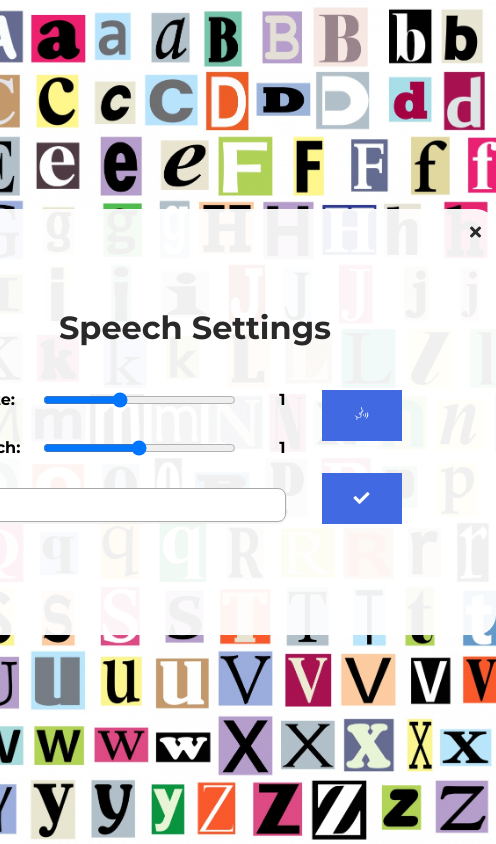
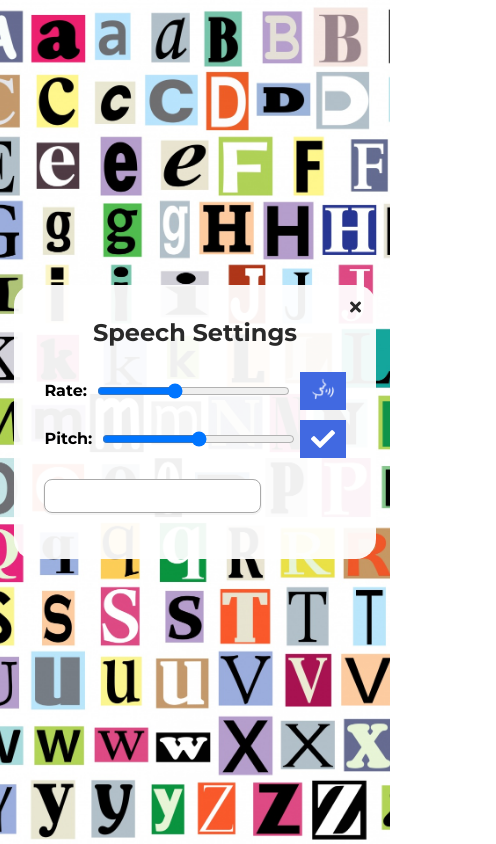
Before and after one commit to krzwier/spelling-tutor, a website: page index.html in a window 390 px wide. Both pictures are taken after a click on the button 195 px from the left and 557 px from the top of the page. Shown: the whole page, 496 px wide, since content can reach past the window. Drawn offline with Linux system fonts and the light colour scheme.

Commit message:
Style for mobile

```diff
--- a/css/styles.css
+++ b/css/styles.css
@@ -1,11 +1,9 @@
 body {
     display: flex;
-    /* flex-flow: column nowrap; */
     align-items: center;
     justify-content: center;
     height: 100vh;
     width: 100vw;
-    /* overflow: hidden; */
     font-family: "Montserrat";
     font-weight: bold;
     background: url(../img/letters.jpg) center no-repeat;
@@ -23,9 +21,7 @@ body {
     background-color: rgba(255, 255, 255, .94);
     border-radius: 20px;
     max-width: 90%;
-    padding: 75px 125px;
-    /* width: 600px;
-    height: 400px; */
+    padding: 30px;
 }
 
 .modal .modal-container {
@@ -34,7 +30,7 @@ body {
     justify-content: center;
     align-items: center;
     padding: 0;
-    margin: 20px;
+    /* margin: 30px; */
 }
 
 .modal .modal-x {
@@ -71,7 +67,7 @@ body {
 h1 {
     margin-top: 0;
     color: #292929;
-    font-size: 2rem;
+    font-size: 1.5rem;
     line-height: 1.5;
     text-align: center;
 }
@@ -79,7 +75,7 @@ h1 {
 p {
     margin: 0;
     color: #292929;
-    font-size: 1.5rem;
+    font-size: 1.2rem;
     line-height: 1.5;
     text-align: center;
 }
@@ -123,6 +119,8 @@ button:focus {
 #speech-settings {
     background-color: lightgray;
     color: #292929;
+    margin-top: 0;
+    width: 100%;
 }
 
 .two-wide {
@@ -239,28 +237,37 @@ button:focus {
 .settings form {
     display: flex;
     flex-flow: row nowrap;
+    justify-content: space-between;
+    align-items: start;
+    width: 100%;
+}
+
+.sliders {
+    width: 80%;
+    display: flex;
+    flex-flow: column nowrap;
     justify-content: start;
-    align-items: center;
+    align-items: flex-start;
 }
 
 .slider {
     display: flex;
     flex-flow: row nowrap;
-    justify-content: space-between;
-    align-items: flex-start;
+    justify-content: center;
+    align-items: center;
 }
 
 .slider label, .slider div {
     line-height: 48px;
 }
 
-.slider label {
+/* .slider label {
     width: 60px;
-}
+} */
 
 .slider div {
     text-align: right;
-    width: 40px;
+    /* width: 40px; */
 }
 
 .range {
@@ -268,19 +275,35 @@ button:focus {
 }
 
 .controls {
-    margin-left: 20px;
+    /* margin-left: 20px; */
     display: flex;
     flex-flow: column nowrap;
-    justify-content: center;
-    align-items: center;
+    justify-content: top;
+    align-items: right;
     padding: 0;
+    width: 15%;
+    border-left: 10px;
 
 }
 
-#play img {
-    width: 32px;
+#play, #ok {
+    margin: 5px 0 10px 0;
+    padding: 5px;
+    font-size: 24px;
+    height: 38px;
 }
 
+#ok {
+    margin: 0;
+}
+
+#play img {
+    height: 24px;
+}
+/*
+#ok {
+    width: 32px;
+} */
 
 
 select {
@@ -291,8 +314,8 @@ select {
     /* color: #444; */
     line-height: 2;
     padding: 0 10px;
-    width: 100%;
-    max-width: 100%;
+    width: 90%;
+
     box-sizing: border-box;
     margin: 16px 0;
     border: 1px solid #aaa;
--- a/index.html
+++ b/index.html
@@ -31,7 +31,7 @@
             <h1>Speech Settings</h1>
 
             <form>
-                <div>
+                <div class="sliders">
                     <div class="slider">
                         <label for="rate">Rate:</label>
                         <input class="range" type="range" min="0.5" max="2" low="0.5" high="0.5" value="1" step="0.1" id="rate">
--- a/js/script.js
+++ b/js/script.js
@@ -1,28 +1,57 @@
 /* SPELLING LISTS */
 
 const claireList = [
-    "collect",
-    "collection",
-    "express",
-    "expression",
-    "protect",
-    "protection",
-    "discuss",
-    "discussion",
-    "subtract",
-    "subtraction",
-    "select",
-    "selection",
-    "impress",
-    "impression",
-    "connect",
-    "connection",
-    "opress",
-    "opression",
-    "possess",
-    "possession",
-    "confess",
-    "confession"
+    "invent",
+    "invention",
+    "magic",
+    "magician",
+    "digest",
+    "digestion",
+    "suggest",
+    "suggestion",
+    "adopt",
+    "adoption",
+    "insert",
+    "insertion",
+    "desert",
+    "desertion",
+    "electric",
+    "eletrician",
+    "prevent",
+    "prevention",
+    "music",
+    "musician",
+    "clinic",
+    "clinician",
+    "distort",
+    "distortion"
+];
+
+const claireReadingList = [
+    "invent. She will invent a fantastic machine.",
+    "invention. The lightbulb was Thomas Edison's invention.",
+    "magic. The rabbit disappeared like magic.",
+    "magician. The magician pulled a rabbit out of a hat.",
+    "digest. Dogs do not digest fruit well.",
+    "digestion. Fiber aids in digestion.",
+    "suggest. I suggest that you work on your homework.",
+    "suggestion. He gave me a suggestion that helped me.",
+    "adopt. The couple is about to adopt a young boy.",
+    "adoption. Many dogs are up for adoption at the animal shelter.",
+    "insert. Please insert your credit card.",
+    "insertion. The writer made a last-minute insertion in the speech.",
+    "desert. Please don't desert me!",
+    "desertion. That soldier is charged with desertion of his post.",
+    "electric. It's electric. Boogie woogie woogie.",
+    "eletrician. The electrician's name was Jeffery.",
+    "prevent. The fence will prevent the chickens from escaping.",
+    "prevention. Masks can aide in the prevention of disease transmission.",
+    "music. I love to listen to banjo music.",
+    "musician. Hannah is an aspiring musician.",
+    "clinic. I went to the clinic to see a doctor.",
+    "clinician. The clinician gave her the results of her blood test.",
+    "distort. Don't distort the truth!",
+    "distortion. President Trump was frequently responsible for the distortion of information."
 ];
 
 const hannahList = [
@@ -54,113 +83,127 @@ const hannahList = [
     "z"
 ];
 
-
-
-const benList = [
-    "care",
-    "hair",
-    "part",
-    "fair",
-    "start",
-    "harm",
-    "rare",
-    "chair",
-    "spare",
-    "sharp",
-    "pair",
-    "stare",
-    "chart",
-    "dark",
-    "square",
-    "hare",
-    "pear",
-    "heart",
-    "shark",
-    "fare",
-    "bear",
-    "stair",
-    "bare"
+benList = [
+    "supercalifragilisticexpialidocious"
 ];
 
-const benReadingList = [
-    "care",
-    "hair. I have hair on my head.",
-    "part",
-    "fair. The rules of the game were fair.",
-    "start",
-    "harm",
-    "rare",
-    "chair",
-    "spare",
-    "sharp",
-    "pair. I have a great pair of shoes.",
-    "stare. It makes me uncomfortable when you stare.",
-    "chart",
-    "dark",
-    "square",
-    "hare. There was a race between the tortoise and the hare.",
-    "pear. I'd love to eat a pear.",
-    "heart",
-    "shark",
-    "fare. Please pay the fare before passing through the gate.",
-    "bear. I was walking through the woods and I saw a bear!",
-    "stair. You need to go up the stair and then turn right.",
-    "bare. After I shaved my head, it was bare!"
+benReadingList = [
+    "supercalifragilisticexpialidocious"
 ];
 
-const joshList = [
-    "castle",
-    "design",
-    "wrinkle",
-    "honest",
-    "through",
-    "knuckle",
-    "bought",
-    "whistle",
-    "honor",
-    "moisten",
-    "resign",
-    "wrestle",
-    "rhyme",
-    "listen",
-    "thought",
-    "often",
-    "brought",
-    "knowledge",
-    "wreckage",
-    "soften",
-    "rhythm",
-    "assign",
-    "though",
-    "answer"
+joshList = [
+    "supercalifragilisticexpialidocious"
 ];
 
-const joshReadingList = [
-    "castle. The queen lives in a castle.",
-    "design. You drew a beautiful design.",
-    "wrinkle. Paisley's forehead has a wrinkle or two.",
-    "honest. Please be honest in answering my questions.",
-    "through. The car drove through the tunnel.",
-    "knuckle. He scraped his knuckle on the wood.",
-    "bought. I bought 5 gallons of milk today.",
-    "whistle. If you whistle, Paisley will come to you.",
-    "honor. Honor your father and your mother.",
-    "moisten. You may need to moisten the stamp to get it to stick.",
-    "resign. It is possible for a president to resign.",
-    "wrestle. You and Ben love to wrestle.",
-    "rhyme. Every line of the poem is a rhyme.",
-    "listen. Make sure to listen closely to the instructions.",
-    "thought. He thought about her idea.",
-    "often. Make sure to study your spelling often!",
-    "brought. You brought your backpack with you to school today.",
-    "knowledge. Every day your knowledge grows!",
-    "wreckage. They were searching for the wreckage of the Titanic.",
-    "soften. You must kneed the dough to soften it.",
-    "rhythm. She beat a rhythm on the drum.",
-    "assign. Your teacher will assign you homework in third grade.",
-    "though. Even though it is cold outside, we are going to the park.",
-    "answer.  Do you have an answer for my question?"
+joshReadingList = [
+    "supercalifragilisticexpialidocious"
 ];
+
+// const benList = [
+//     "care",
+//     "hair",
+//     "part",
+//     "fair",
+//     "start",
+//     "harm",
+//     "rare",
+//     "chair",
+//     "spare",
+//     "sharp",
+//     "pair",
+//     "stare",
+//     "chart",
+//     "dark",
+//     "square",
+//     "hare",
+//     "pear",
+//     "heart",
+//     "shark",
+//     "fare",
+//     "bear",
+//     "stair",
+//     "bare"
+// ];
+
+// const benReadingList = [
+//     "care",
+//     "hair. I have hair on my head.",
+//     "part",
+//     "fair. The rules of the game were fair.",
+//     "start",
+//     "harm",
+//     "rare",
+//     "chair",
+//     "spare",
+//     "sharp",
+//     "pair. I have a great pair of shoes.",
+//     "stare. It makes me uncomfortable when you stare.",
+//     "chart",
+//     "dark",
+//     "square",
+//     "hare. There was a race between the tortoise and the hare.",
+//     "pear. I'd love to eat a pear.",
+//     "heart",
+//     "shark",
+//     "fare. Please pay the fare before passing through the gate.",
+//     "bear. I was walking through the woods and I saw a bear!",
+//     "stair. You need to go up the stair and then turn right.",
+//     "bare. After I shaved my head, it was bare!"
+// ];
+
+// const joshList = [
+//     "castle",
+//     "design",
+//     "wrinkle",
+//     "honest",
+//     "through",
+//     "knuckle",
+//     "bought",
+//     "whistle",
+//     "honor",
+//     "moisten",
+//     "resign",
+//     "wrestle",
+//     "rhyme",
+//     "listen",
+//     "thought",
+//     "often",
+//     "brought",
+//     "knowledge",
+//     "wreckage",
+//     "soften",
+//     "rhythm",
+//     "assign",
+//     "though",
+//     "answer"
+// ];
+
+// const joshReadingList = [
+//     "castle. The queen lives in a castle.",
+//     "design. You drew a beautiful design.",
+//     "wrinkle. Paisley's forehead has a wrinkle or two.",
+//     "honest. Please be honest in answering my questions.",
+//     "through. The car drove through the tunnel.",
+//     "knuckle. He scraped his knuckle on the wood.",
+//     "bought. I bought 5 gallons of milk today.",
+//     "whistle. If you whistle, Paisley will come to you.",
+//     "honor. Honor your father and your mother.",
+//     "moisten. You may need to moisten the stamp to get it to stick.",
+//     "resign. It is possible for a president to resign.",
+//     "wrestle. You and Ben love to wrestle.",
+//     "rhyme. Every line of the poem is a rhyme.",
+//     "listen. Make sure to listen closely to the instructions.",
+//     "thought. He thought about her idea.",
+//     "often. Make sure to study your spelling often!",
+//     "brought. You brought your backpack with you to school today.",
+//     "knowledge. Every day your knowledge grows!",
+//     "wreckage. They were searching for the wreckage of the Titanic.",
+//     "soften. You must kneed the dough to soften it.",
+//     "rhythm. She beat a rhythm on the drum.",
+//     "assign. Your teacher will assign you homework in third grade.",
+//     "though. Even though it is cold outside, we are going to the park.",
+//     "answer.  Do you have an answer for my question?"
+// ];
 
 
 /* GLOBAL VARIABLES AND FUNCTIONS */
@@ -315,7 +358,7 @@ const getList = function () {
     if (user === "CLAIRE") {
         guess.style.textTransform = "none";
         list = [...claireList];
-        readingList = [...claireList];
+        readingList = [...claireReadingList];
     } else if (user === "JOSHUA" || user === "JOSH") {
         guess.style.textTransform = "none";
         list = [...joshList];
```
